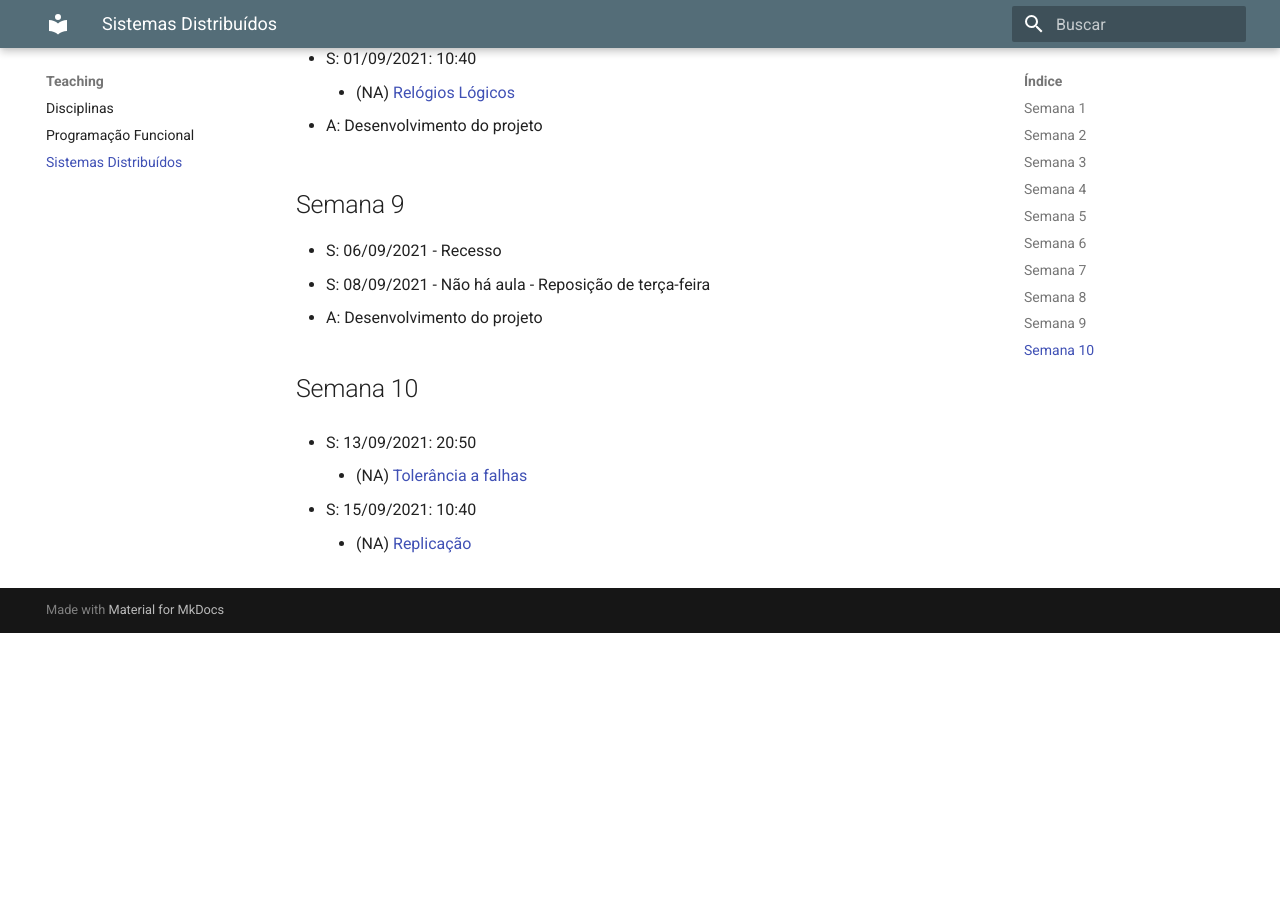
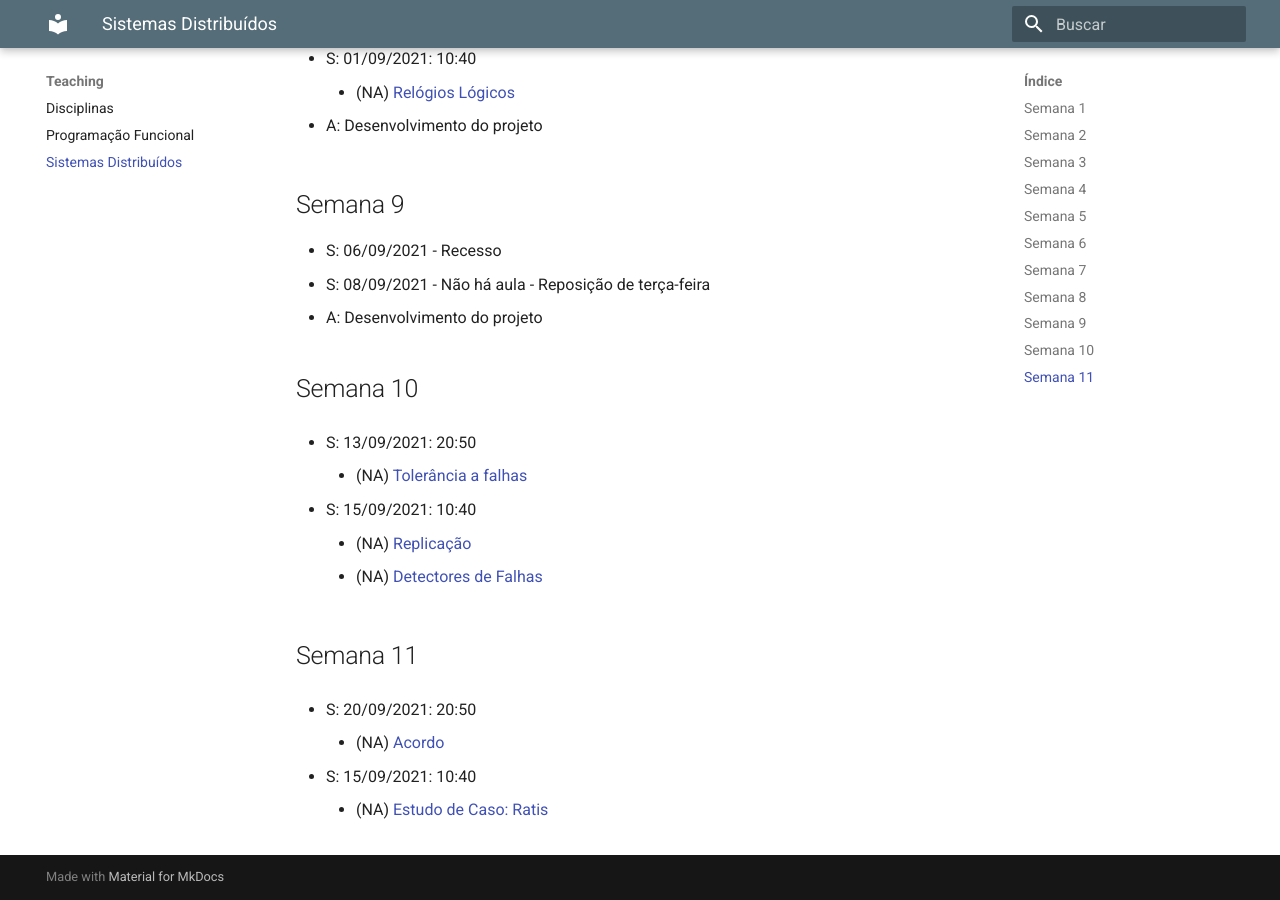
Before and after one commit to lasarojc/lasarojc.github.io, an MkDocs documentation site: the page built from docs/teaching/gbc074gsi028/index.md, in a window 1280 px wide and 900 px high, scrolled down 5964 px. Built offline with MkDocs 1.6.1 and Material for MkDocs 9.7.7, drawn with Linux system fonts in a browser that asks for light colours; before the commit the page ends 6597 px from its top, so only the background shows below that.

Commit message:
semana11

```diff
--- a/docs/teaching/gbc074gsi028/index.md
+++ b/docs/teaching/gbc074gsi028/index.md
@@ -203,6 +203,15 @@ Na descrição das atividades,
 
 * S: 15/09/2021: 10:40
      * (NA) [Replicação](https://lasarojc.github.io/ds_notes/fault/replication/)
+     * (NA) [Detectores de Falhas](https://lasarojc.github.io/ds_notes/fault/failuredetector/)
+
+## Semana 11
+* S: 20/09/2021: 20:50
+     * (NA) [Acordo](https://lasarojc.github.io/ds_notes/fault/agreement)
+
+* S: 15/09/2021: 10:40
+     * (NA) [Estudo de Caso: Ratis](https://lasarojc.github.io/ds_notes/cases/ratis/)
+
 
 <!--
 
```
Also changed, not shown: other parts of docs/teaching/gbc074gsi028/index.md (+0 -4 lines), docs/publications/index.md (+29 -0 lines), docs/teaching/gbc033/index.md (+6 -1 lines).
